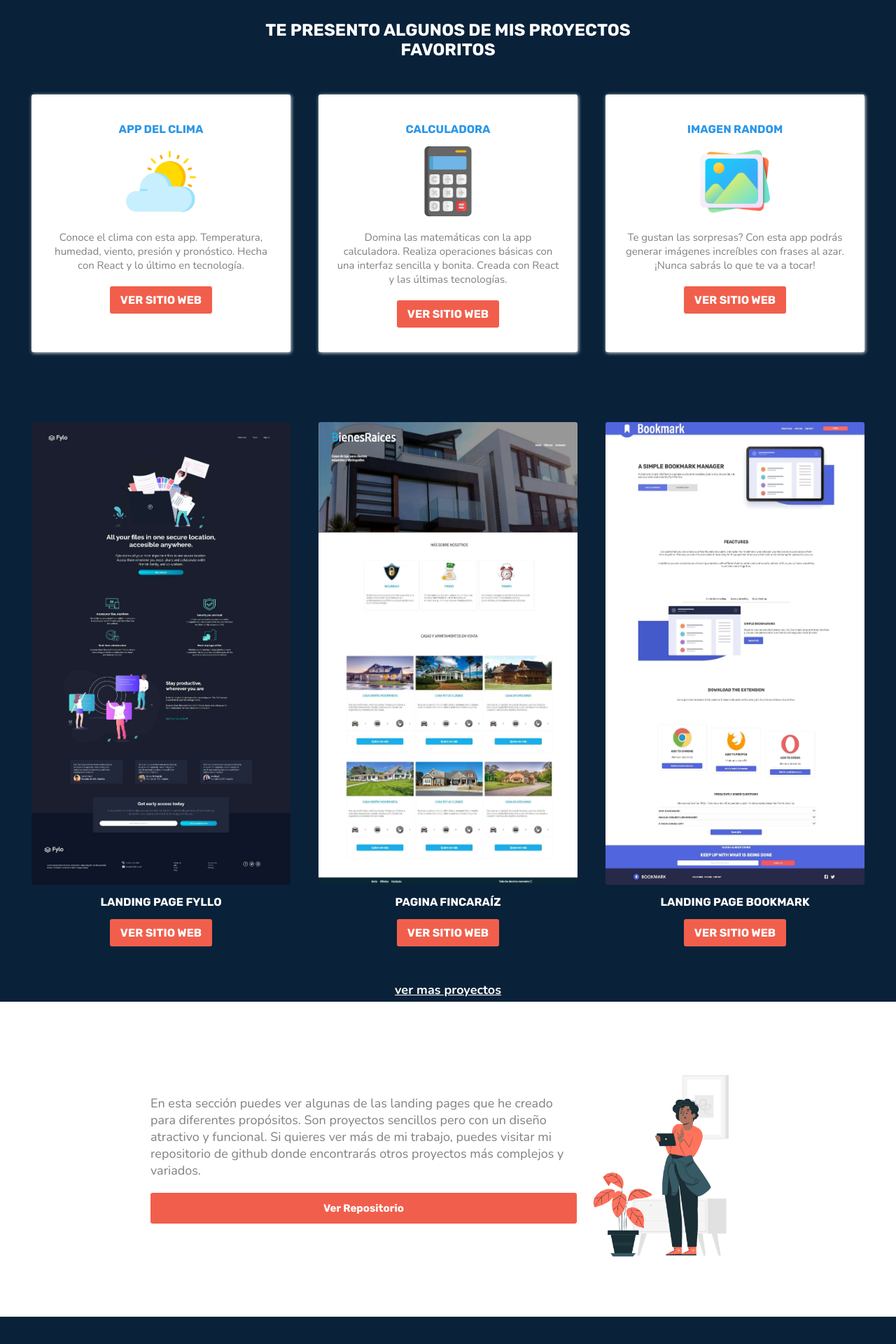
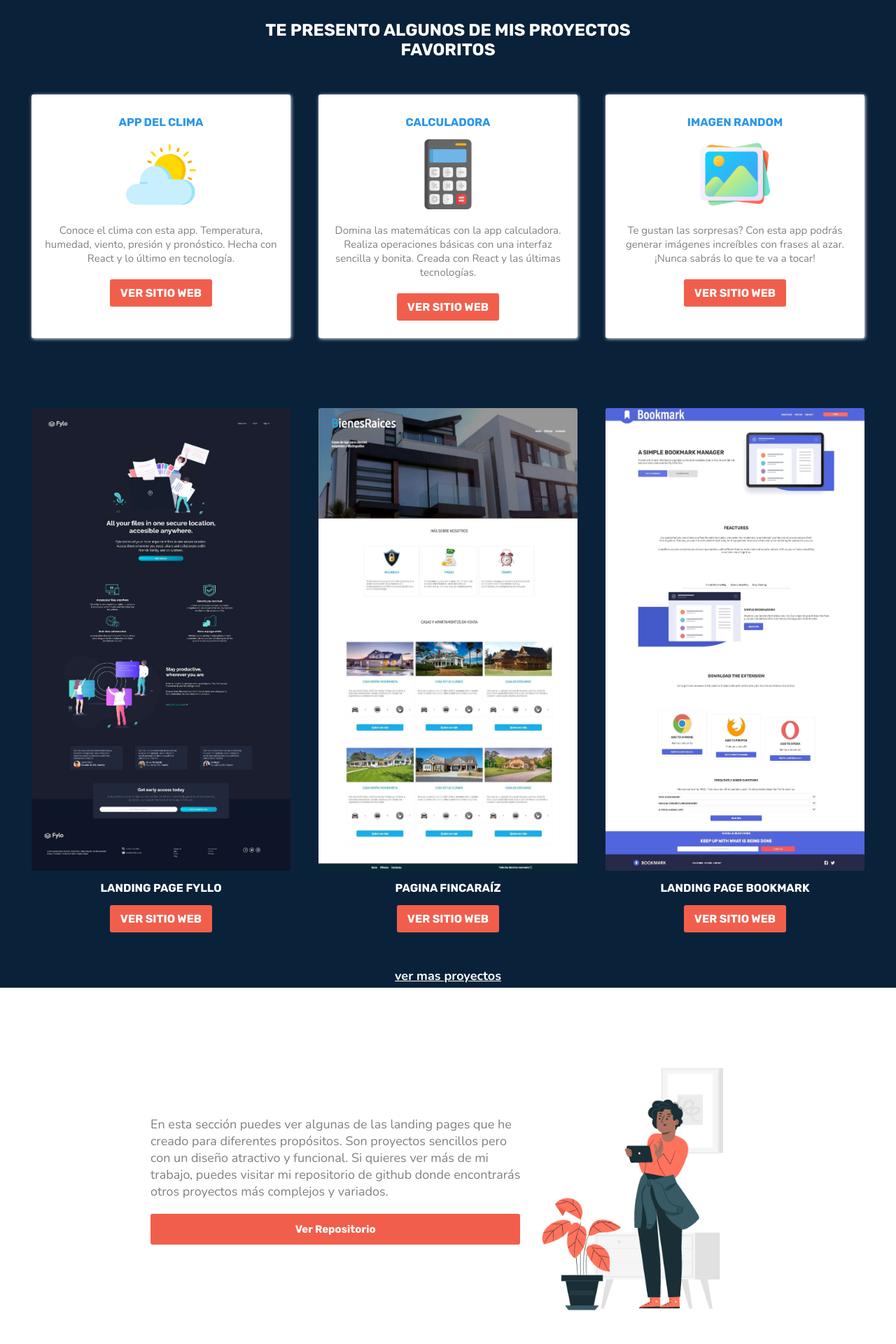
Before and after one commit to Danilett0/Daniletto, a React (Create React App) app: page /Portafolio in a window 1280 px wide. Shown: the part 696-2616 px from the top of the page at 70% size. Before the commit the page ends 2577 px from the top, so only its background shows below. Built offline with nearby package versions, Linux system fonts and the light colour scheme.

Commit message:
mejora visual

```diff
--- a/src/styles/pages/Home.css
+++ b/src/styles/pages/Home.css
@@ -79,7 +79,7 @@ main .Beneficios .Cards .Card {
   align-items: center;
   border-radius: 3px;
   width: 100%;
-  max-width: 400px;
+  max-width: 350px;
   min-height: 300px;
   margin: 0px 10px;
   padding: 20px;
--- a/src/styles/pages/Portafolio.css
+++ b/src/styles/pages/Portafolio.css
@@ -102,7 +102,7 @@
   background-color: white;
   border-radius: 3px;
   box-shadow: 1px 1px 5px var(--gris-claro);
-  padding: 25px;
+  padding: 15px;
   width: 100%;
   max-width: 400px;
   border-bottom: 10px solid transparent;
@@ -172,9 +172,9 @@
 
 .Portafolio .OtrosProyectos img {
   width: 100%;
-  max-width: 300px;
+  max-width: 400px;
   height: 100%;
-  max-height: 300px;
+  max-height: 400px;
 }
 
 .Portafolio .OtrosProyectos p {
```
